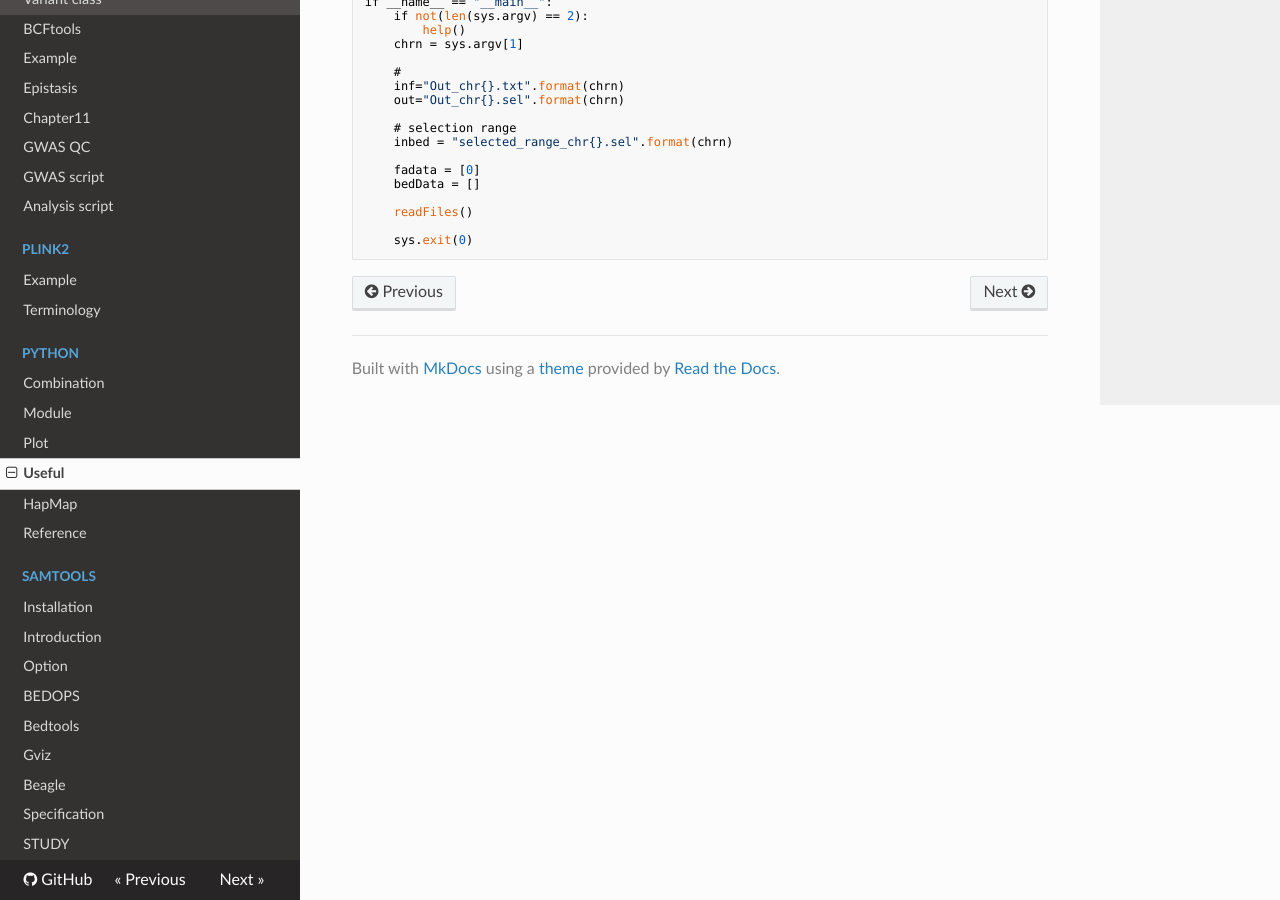
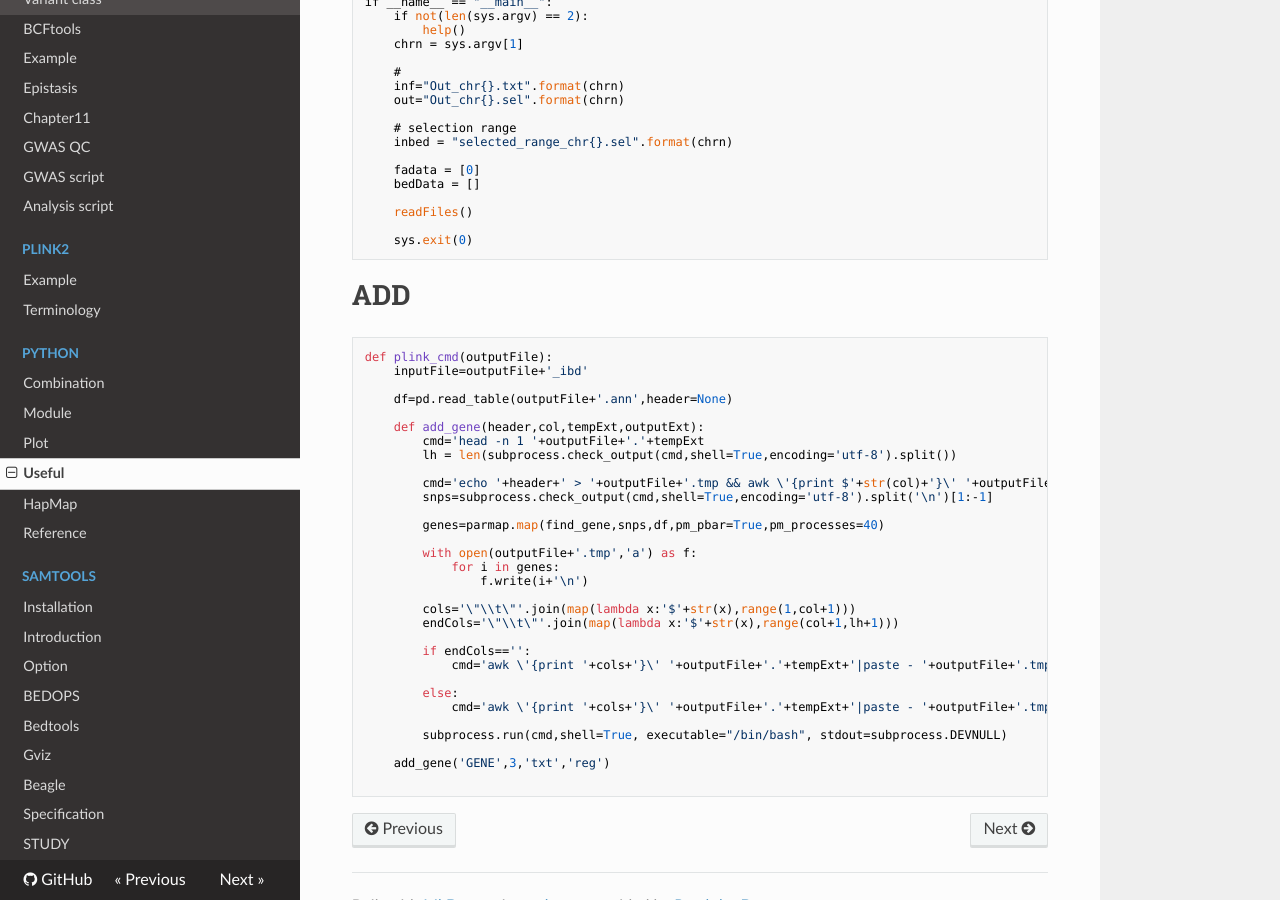
Before and after one commit to WonyoungCho/plink, an MkDocs documentation site: the page built from docs/python_useful.md, in a window 1280 px wide and 900 px high, scrolled down 3405 px. Built offline with MkDocs 1.6.1, drawn with Linux system fonts in a browser that asks for light colours; nearby versions of some CDN libraries; old or Windows-style settings are respelled for this version of MkDocs.

Commit message:
Update python_useful.md

````diff
--- a/docs/python_useful.md
+++ b/docs/python_useful.md
@@ -215,3 +215,38 @@ if __name__ == "__main__":
 
     sys.exit(0)
 ```
+
+# ADD
+```
+def plink_cmd(outputFile):
+    inputFile=outputFile+'_ibd'
+
+    df=pd.read_table(outputFile+'.ann',header=None)
+
+    def add_gene(header,col,tempExt,outputExt):
+        cmd='head -n 1 '+outputFile+'.'+tempExt
+        lh = len(subprocess.check_output(cmd,shell=True,encoding='utf-8').split())
+
+        cmd='echo '+header+' > '+outputFile+'.tmp && awk \'{print $'+str(col)+'}\' '+outputFile+'.'+tempExt
+        snps=subprocess.check_output(cmd,shell=True,encoding='utf-8').split('\n')[1:-1]
+
+        genes=parmap.map(find_gene,snps,df,pm_pbar=True,pm_processes=40)
+
+        with open(outputFile+'.tmp','a') as f:
+            for i in genes:
+                f.write(i+'\n')
+
+        cols='\"\\t\"'.join(map(lambda x:'$'+str(x),range(1,col+1)))
+        endCols='\"\\t\"'.join(map(lambda x:'$'+str(x),range(col+1,lh+1)))
+
+        if endCols=='':
+            cmd='awk \'{print '+cols+'}\' '+outputFile+'.'+tempExt+'|paste - '+outputFile+'.tmp >'+outputFile+'.'+outputExt
+
+        else:
+            cmd='awk \'{print '+cols+'}\' '+outputFile+'.'+tempExt+'|paste - '+outputFile+'.tmp <(awk \'{print '+endCols+'}\' '+outputFile+'.'+tempExt+') >'+outputFile+'.'+outputExt
+
+        subprocess.run(cmd,shell=True, executable="/bin/bash", stdout=subprocess.DEVNULL)
+
+    add_gene('GENE',3,'txt','reg')
+
+```
````
